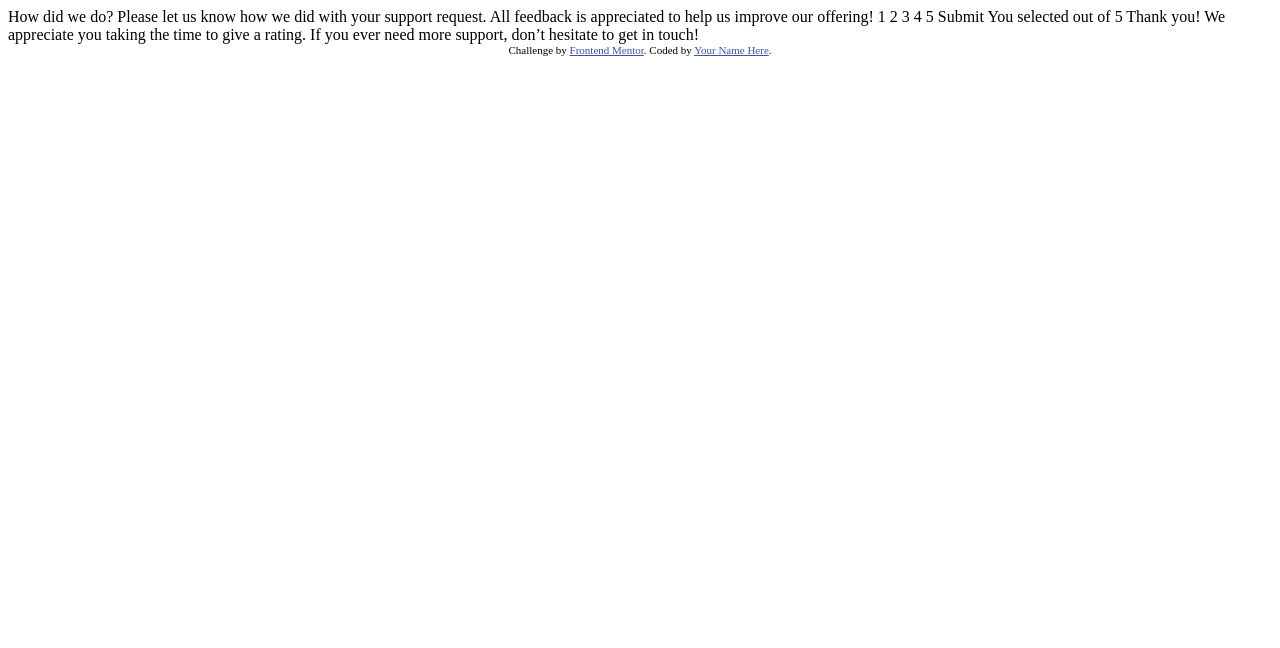
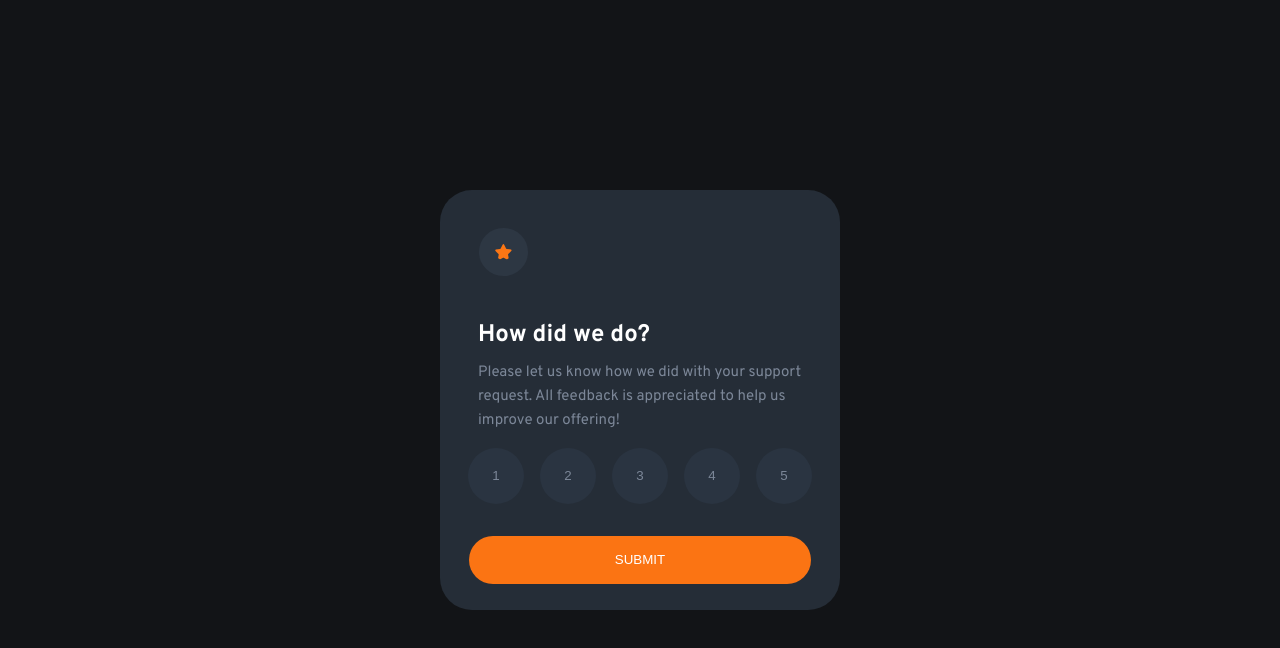
Before and after one commit to KalebLindev/Frontend-Mentor-Review-Rating, a plain HTML site: page index.html in a window 1280 px wide. Drawn offline with Linux system fonts and the light colour scheme.

Commit message:
finished css

```diff
--- a/index.html
+++ b/index.html
@@ -1,49 +1,77 @@
 <!DOCTYPE html>
 <html lang="en">
   <head>
-  <meta charset="UTF-8">
-  <meta name="viewport" content="width=device-width, initial-scale=1.0"> <!-- displays site properly based on user's device -->
+    <meta charset="UTF-8" />
+    <meta name="viewport" content="width=device-width, initial-scale=1.0" />
+    <!-- displays site properly based on user's device -->
 
-  <link rel="icon" type="image/png" sizes="32x32" href="./images/favicon-32x32.png">
+    <link
+      rel="icon"
+      type="image/png"
+      sizes="32x32"
+      href="./images/favicon-32x32.png"
+    />
+    <link rel="preconnect" href="https://fonts.googleapis.com" />
+    <link rel="preconnect" href="https://fonts.gstatic.com" crossorigin />
+    <link
+      href="https://fonts.googleapis.com/css2?family=Outfit:wght@400;700&family=Overpass:wght@400;700&display=swap"
+      rel="stylesheet"
+    />
+    <link rel="stylesheet" href="./style.css" />
 
     <title>Frontend Mentor | Interactive rating component</title>
 
     <!-- Feel free to remove these styles or customise in your own stylesheet 👍 -->
     <style>
-    .attribution { font-size: 11px; text-align: center; }
-    .attribution a { color: hsl(228, 45%, 44%); }
+      .attribution {
+        font-size: 11px;
+        text-align: center;
+      }
+      .attribution a {
+        color: hsl(228, 45%, 44%);
+      }
     </style>
   </head>
   <body>
+    <!-- Rating state start -->
+    <section id="rating-section">
+      <div class="flex-column">
+        <img id="star" src="images/icon-star.svg" alt="">
+        <h1>How did we do?</h1>
+        <p>
+          Please let us know how we did with your support request. All feedback
+          is appreciated to help us improve our offering!
+        </p>
+        <container>
+          <input type="button" value="1" class="rating-number"></input>
+          <input type="button" value="2" class="rating-number"></input>
+          <input type="button" value="3" class="rating-number"></input>
+          <input type="button" value="4" class="rating-number"></input>
+          <input type="button" value="5" class="rating-number"></input>
+        </container>
+        <input type="submit" id="submit"></input>
+      </div>
+    </section>
+    <section id="thanking-section">
+      <div class="flex-column">
+        <img id="illustration-thank-you" src="images/illustration-thank-you.svg" alt="">
+      <p id="submitted-rating">You selected 1 out of 5</p>
+      <h1>Thank you!</h1>
+      <p>
+        We appreciate you taking the time to give a rating. If you ever need
+        more support, don’t hesitate to get in touch!
+      </p>
+      </div>
 
-  <!-- Rating state start -->
-
-  How did we do?
-
-  Please let us know how we did with your support request. All feedback is appreciated
-  to help us improve our offering!
-
-  1 2 3 4 5
-
-  Submit
-
-  <!-- Rating state end -->
-
-  <!-- Thank you state start -->
-
-  You selected <!-- Add rating here --> out of 5
-
-  Thank you!
-
-  We appreciate you taking the time to give a rating. If you ever need more support,
-  don’t hesitate to get in touch!
+    </section>
 
     <!-- Thank you state end -->
 
-
-  <div class="attribution">
-    Challenge by <a href="https://www.frontendmentor.io?ref=challenge" target="_blank">Frontend Mentor</a>.
-    Coded by <a href="#">Your Name Here</a>.
-  </div>
+    <!-- <div class="attribution">
+      Challenge by
+      <a href="https://www.frontendmentor.io?ref=challenge" target="_blank"
+        >Frontend Mentor</a
+      >. Coded by <a href="#">Kaleb Lindevaldsen</a>.
+    </div> -->
   </body>
 </html>
--- /dev/null
+++ b/style.css
@@ -0,0 +1,152 @@
+body {
+  margin: 0;
+  padding: 0;
+  background-color: hsl(216, 12%, 8%);
+  min-height: 100vh;
+  color: white;
+  display: flex;
+  flex-direction: column;
+  justify-content: center;
+}
+
+input {
+  border-style: none;
+}
+
+section {
+  background-color: hsl(213, 19%, 18%);
+  max-width: 25rem;
+  height: 25rem;
+  border-radius: 2rem;
+  margin: 0 auto;
+  padding-bottom: 1.25rem;
+  -webkit-border-radius: 2rem;
+  -moz-border-radius: 2rem;
+  -ms-border-radius: 2rem;
+  -o-border-radius: 2rem;
+}
+
+div {
+  width: 90%;
+  margin: 0 auto;
+}
+
+#rating-section {
+}
+
+#thanking-section {
+  display: none;
+}
+
+#star {
+  align-self: flex-start;
+  margin-left: 1.2rem;
+  background-color: hsl(213, 20%, 22%);
+  border-radius: 100%;
+  padding: 1rem;
+  margin-top: 2rem;
+  -webkit-border-radius: 100%;
+  -moz-border-radius: 100%;
+  -ms-border-radius: 100%;
+  -o-border-radius: 100%;
+}
+
+h1 {
+  font-family: overpass;
+  position: relative;
+  top: 1.5rem;
+  width: 90%;
+  font-weight: 700;
+}
+
+p {
+  color: hsl(216, 12%, 54%);
+  width: 90%;
+  font-size: 15px;
+  font-family: overpass;
+  font-weight: 400;
+  line-height: 1.5rem;
+}
+
+.rating {
+  background-color: hsl(216, 12%, 54%);
+}
+
+.rating-number {
+  background-color: hsl(213, 21%, 21%);
+  color: hsl(216, 12%, 54%);
+  width: 3.5rem;
+  height: 3.5rem;
+  border-radius: 3rem;
+}
+
+.rating-number:hover {
+  background-color: hsl(217, 12%, 63%);
+  color: white;
+}
+
+.rating-number:focus {
+  background-color: hsl(25, 97%, 53%);
+  color: white;
+}
+
+#submit {
+  background-color: hsl(25, 97%, 53%);
+  color: white;
+  text-transform: uppercase;
+  width: 95%;
+  height: 3rem;
+  border-radius: 3rem;
+  -webkit-border-radius: 3rem;
+  -moz-border-radius: 3rem;
+  -ms-border-radius: 3rem;
+  -o-border-radius: 3rem;
+}
+
+#submit:hover {
+  background-color: white;
+  color: hsl(25, 97%, 53%);
+}
+
+#submitted-rating {
+  background-color: hsl(217, 14%, 25%);
+  color: hsl(25, 97%, 53%);
+  position: relative;
+  top: 1.5rem;
+  max-width: 50%;
+  text-align: center;
+  padding: 0.5rem 1rem;
+  border-radius: 4rem;
+  -webkit-border-radius: 4rem;
+  -moz-border-radius: 4rem;
+  -ms-border-radius: 4rem;
+  -o-border-radius: 4rem;
+}
+
+.flex-column {
+  display: flex;
+  flex-direction: column;
+  justify-content: center;
+  align-items: center;
+  height: 100%;
+}
+
+container {
+  display: flex;
+  gap: 1rem;
+  margin-bottom: 2rem;
+}
+
+#illustration-thank-you {
+  position: relative;
+  top: 2.5rem;
+  margin-bottom: 3rem;
+}
+
+#thanking-section h1,
+#thanking-section p {
+  text-align: center;
+}
+
+@media only screen and (min-width: 375px) {
+}
```
Also changed, not shown: script.js (added). Lines whose indentation alone changed are shown as unchanged.
